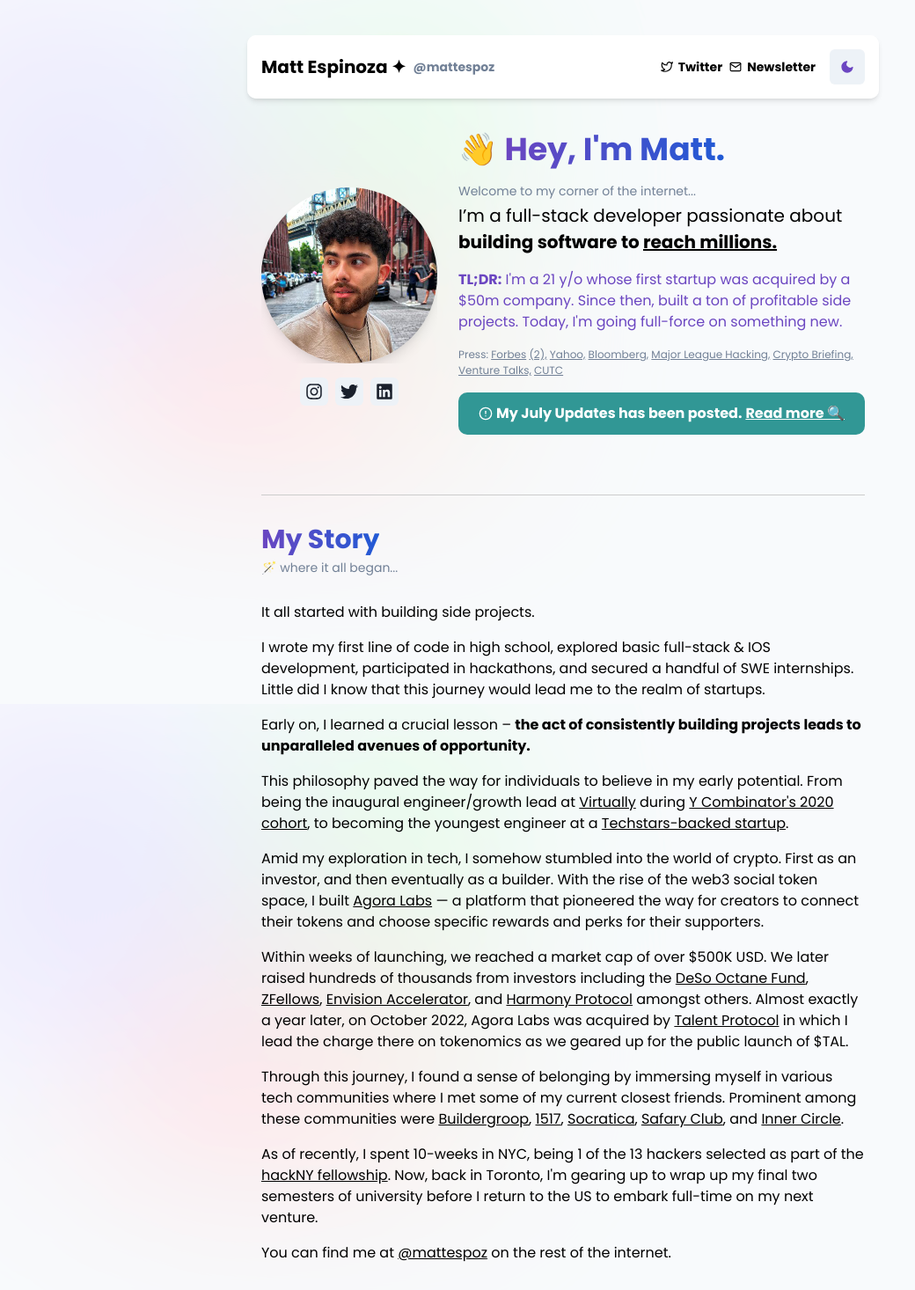
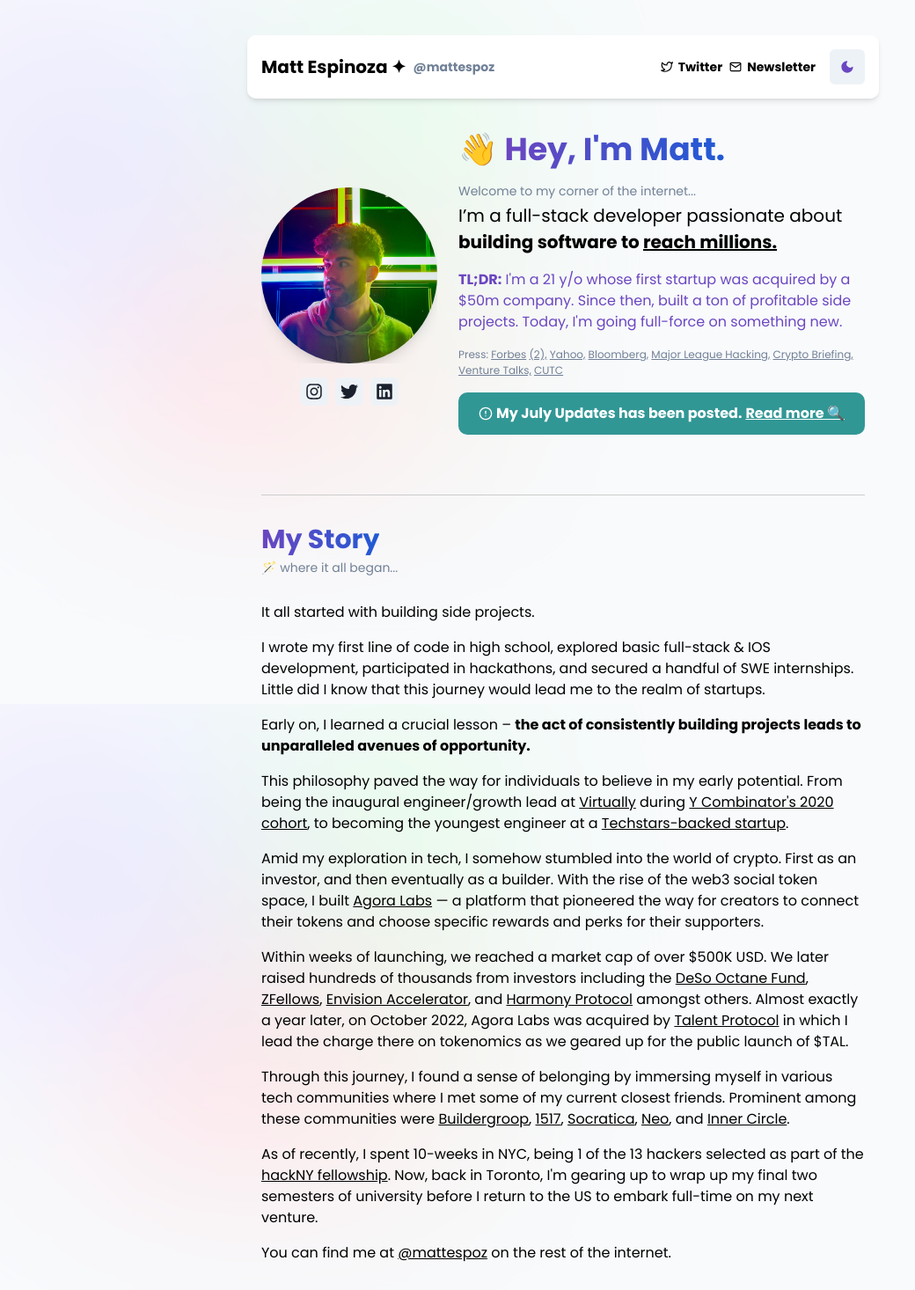
Before and after one commit to MattEspoz/personal-website, a Next.js app: page / in a window 1280 px wide. Shown: the top 1466 px of the page at 88% size, without its empty margins (0-1040 px from the left). Built offline with nearby package versions, Linux system fonts and the light colour scheme.

Commit message:
added neo and new pfp

```diff
--- a/src/components/MyStory.tsx
+++ b/src/components/MyStory.tsx
@@ -222,7 +222,7 @@ const MyStorySection = () => {
           </ChakraLink>
           ,{" "}
           <ChakraLink
-            href="https://www.socratica.com/"
+            href="https://www.socratica.info/"
             isExternal
             textDecoration="underline"
             _hover={{
@@ -244,7 +244,7 @@ const MyStorySection = () => {
               top: "-2px",
             }}
           >
-            Safary Club
+            Neo
           </ChakraLink>
           , and{" "}
           <ChakraLink
--- a/src/components/ProfileSection.tsx
+++ b/src/components/ProfileSection.tsx
@@ -73,7 +73,7 @@ const ProfileSection = () => {
             className="profile-image"
           >
             <Image
-              src="/assets/main.jpeg"
+              src="/assets/main.jpg"
               alt="Matt's Profile"
               layout="fill"
               objectFit="cover"
```
Also changed, not shown: public/assets/main.jpg (added).
